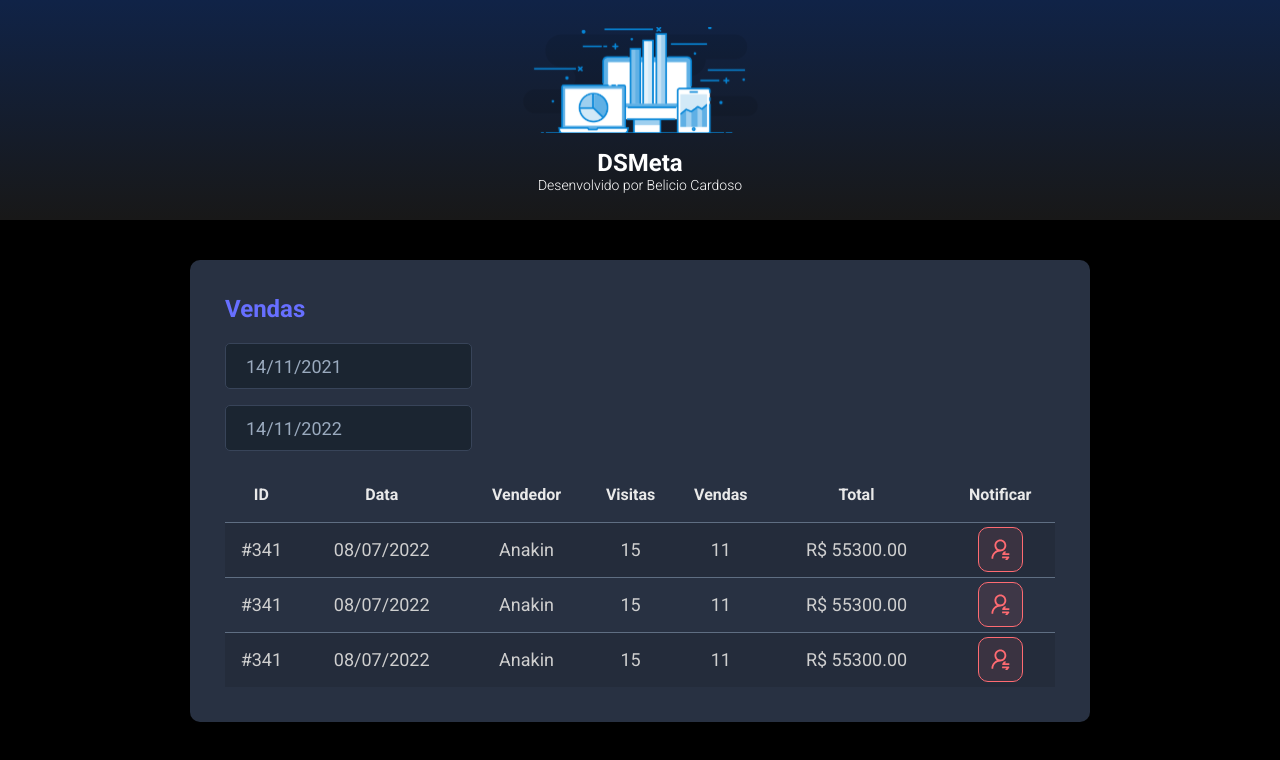
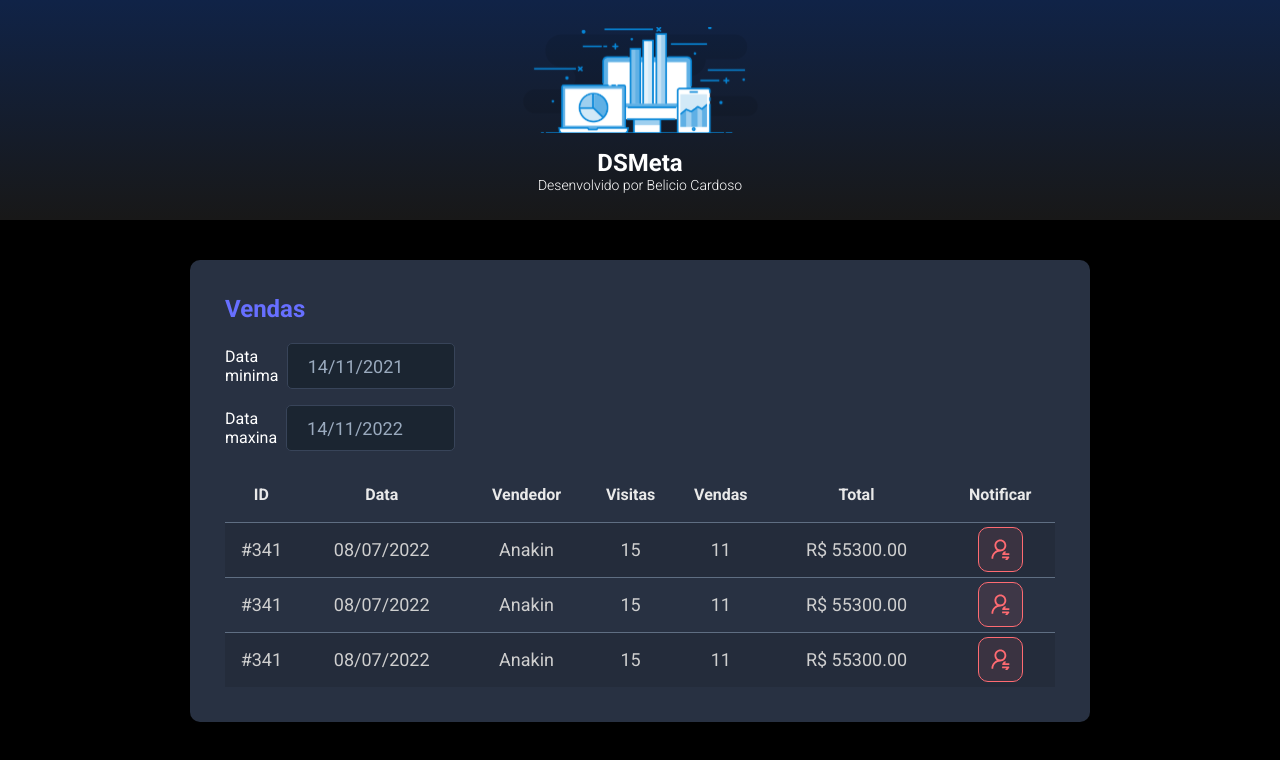
Before and after one commit to beliciobcardoso/dsmeta, a React (Vite) app in the folder frontend/: page / in a window 1280 px wide. Shown: the top 760 px of the page. Built offline with nearby package versions, Linux system fonts and the light colour scheme.

Commit message:
Ajuste no input date

```diff
--- a/frontend/src/App.tsx
+++ b/frontend/src/App.tsx
@@ -1,7 +1,6 @@
 import { Header } from './components/Header';
-import { NotificationButton } from './components/NotificationButton';
+import { SalesCard } from './components/SalesCard';
 import './components/Header/styles.css';
-import { SalesCard } from './components/SalesCard';
 
 function App() {
   return (
--- a/frontend/src/components/SalesCard/index.tsx
+++ b/frontend/src/components/SalesCard/index.tsx
@@ -1,8 +1,8 @@
 import { NotificationButton } from '../NotificationButton';
+import { useState } from 'react';
 import DatePicker from 'react-datepicker';
 import 'react-datepicker/dist/react-datepicker.css';
 import './styles.css';
-import { useState } from 'react';
 
 export function SalesCard() {
   const min = new Date(new Date().setDate(new Date().getDate() - 365));
@@ -14,6 +14,7 @@ export function SalesCard() {
       <h2 className='dsmeta-sales-title'>Vendas</h2>
       <div>
         <div className='dsmeta-form-control-container'>
+          <label htmlFor='min'>Data minima</label>
           <DatePicker
             selected={minDate}
             onChange={(date: Date) => setMinDate(date)}
@@ -22,6 +23,7 @@ export function SalesCard() {
           />
         </div>
         <div className='dsmeta-form-control-container'>
+          <label htmlFor='max'>Data maxina</label>
           <DatePicker
             selected={maxDate}
             onChange={(date: Date) => setMaxDate(date)}
--- a/frontend/src/components/SalesCard/styles.css
+++ b/frontend/src/components/SalesCard/styles.css
@@ -11,8 +11,13 @@
 }
 
 .dsmeta-form-control-container {
+  display: flex;
+  align-items: center;
   margin-bottom: 16px;
-  max-width: 300px;
+  max-width: 230px;
+}
+.dsmeta-form-control-container > label {
+  font-weight: 500;
 }
 
 .dsmeta-form-control {
```
